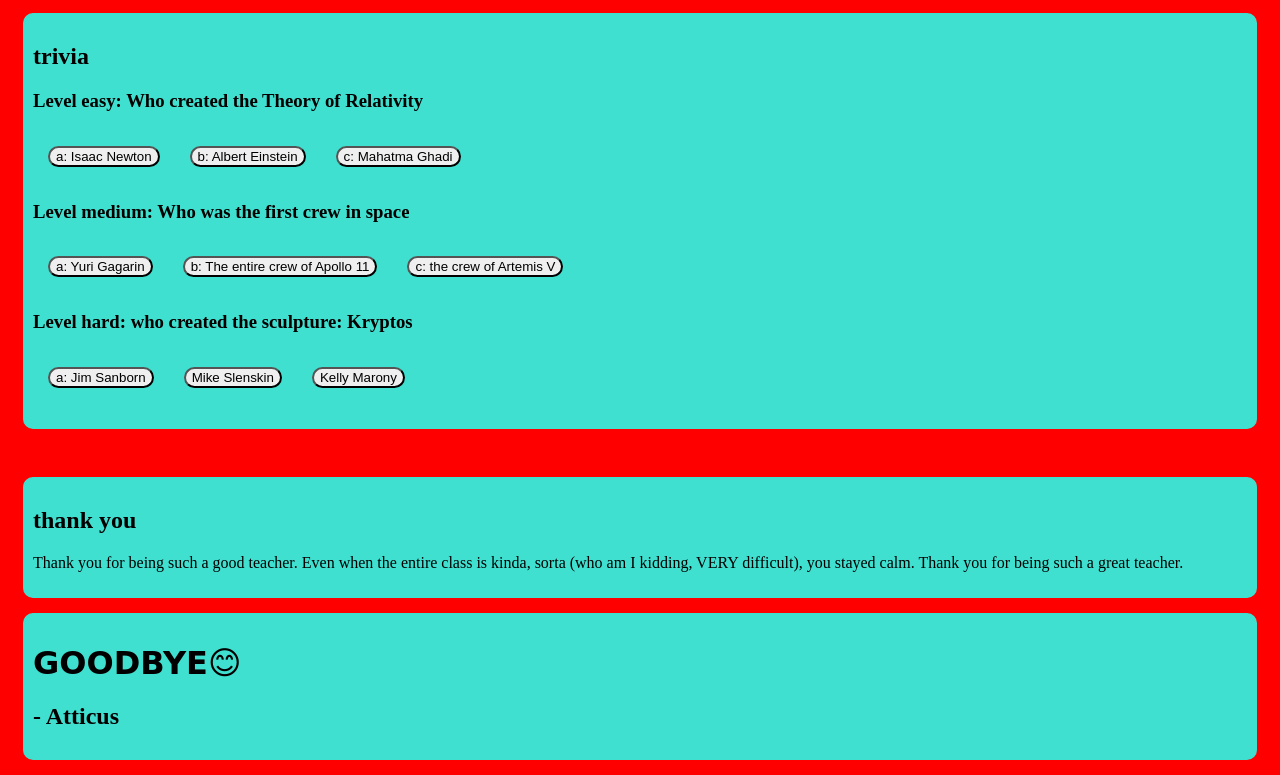
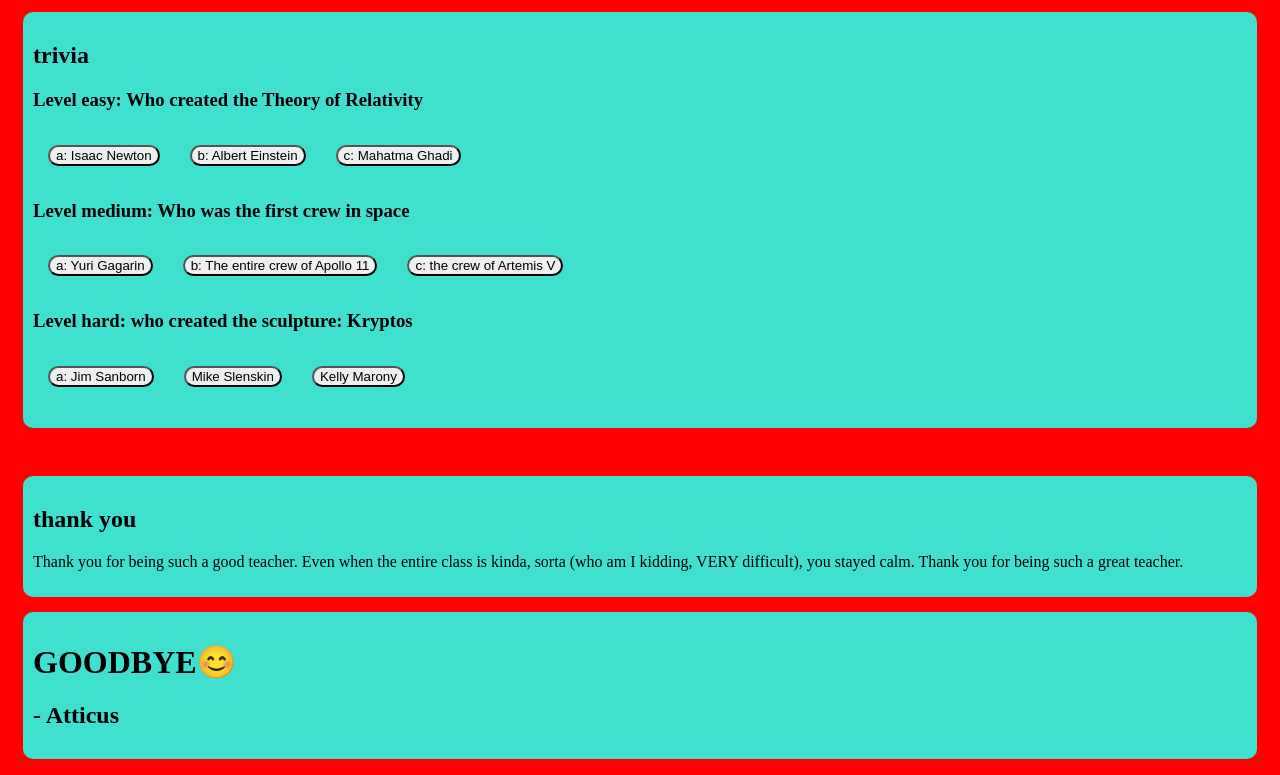
Before and after one commit to atticusa1149/happy-teacher-appreciation-day, a plain HTML site: page index.html in a window 1280 px wide. Shown: the part 280-1055 px from the top of the page. Drawn offline with Linux system fonts and the light colour scheme.

Commit message:
Update styles.css

```diff
--- a/styles.css
+++ b/styles.css
@@ -17,6 +17,3 @@ div{
 body{
     background-color: red;
 }
-h1{
-    font-family: cursive;
-}
```
